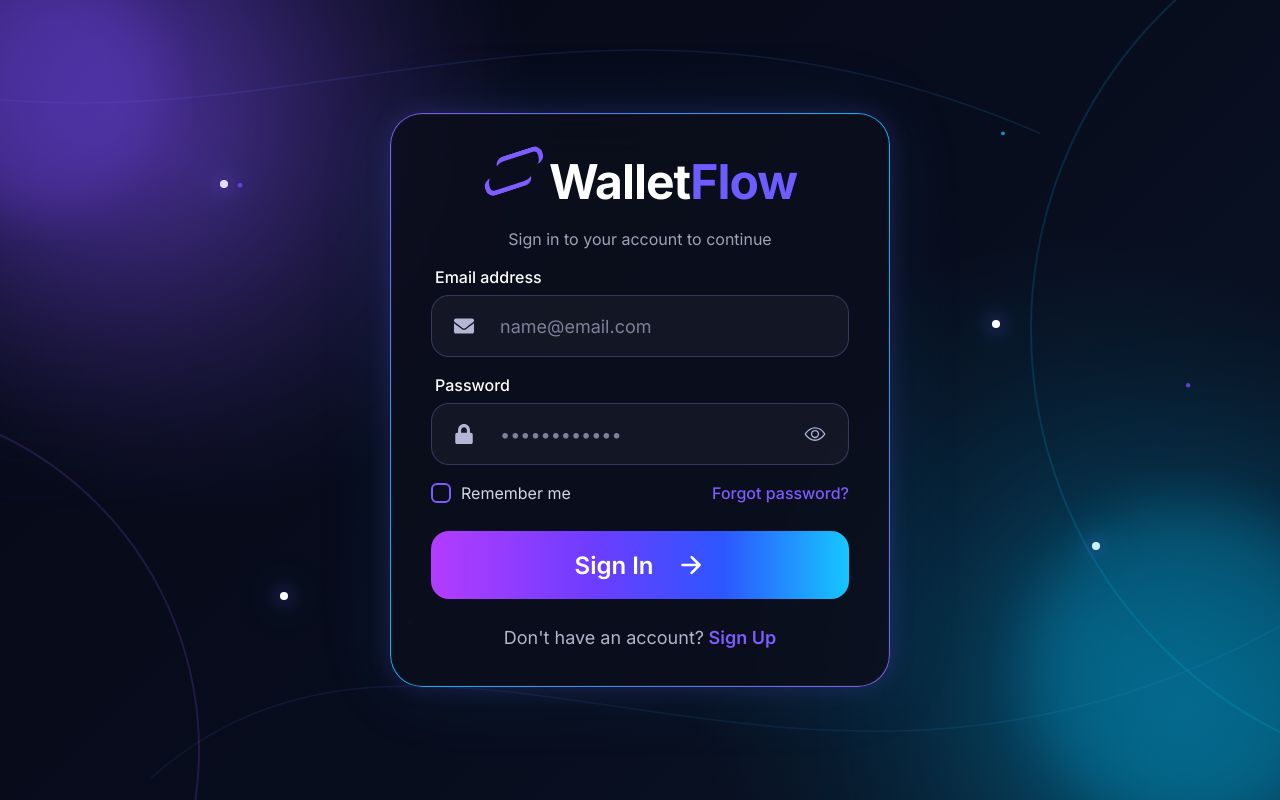
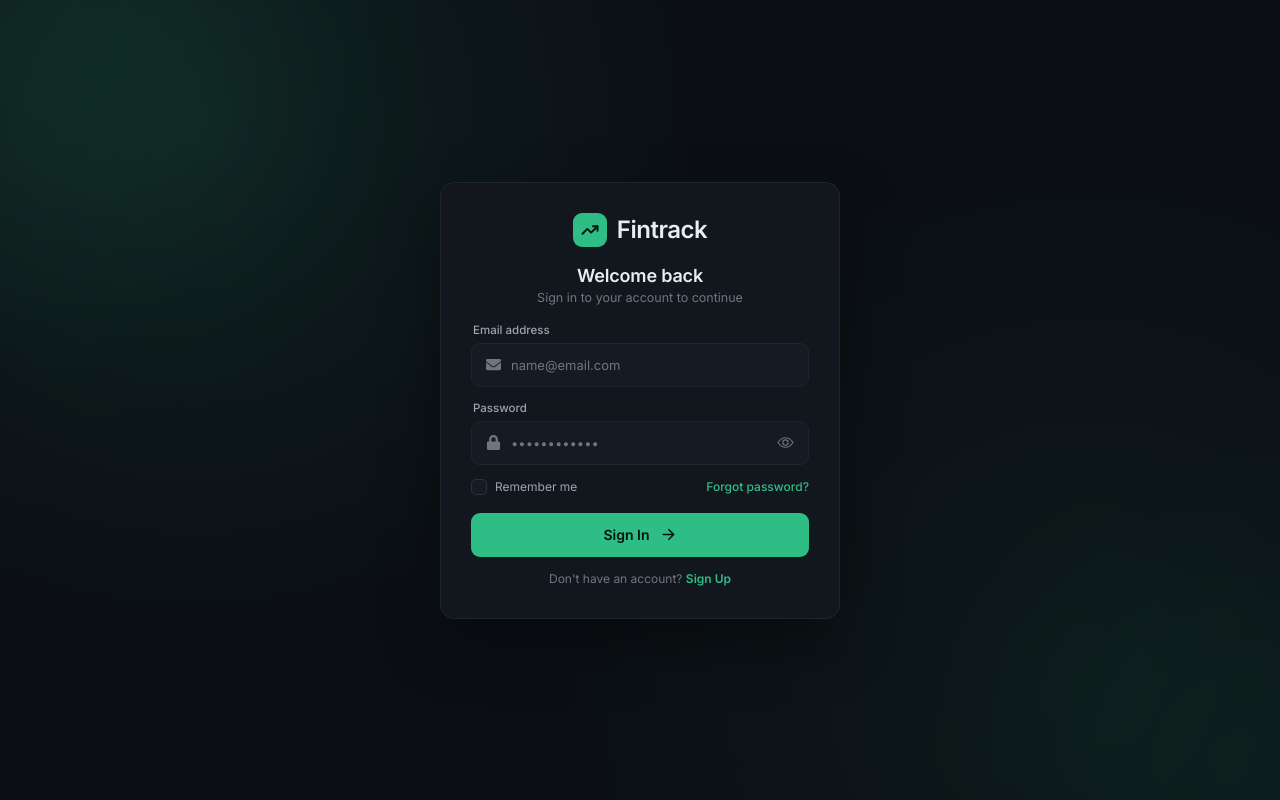
Before and after one commit to momoiscool123/finance-tracker, a React (Vite) app: page / in a window 1280 px wide. Built offline with nearby package versions, Linux system fonts and the light colour scheme.

Commit message:
updated login/registration pages to look cohesive with the rest of the project

```diff
--- a/src/pages/Login.jsx
+++ b/src/pages/Login.jsx
@@ -3,8 +3,19 @@ import { Link, useNavigate } from "react-router-dom";
 import { FaEnvelope, FaLock } from "react-icons/fa";
 import { IoEyeOutline, IoEyeOffOutline, IoArrowForward } from "react-icons/io5";
 
-import background from "../assets/auth-background.svg";
 import "../styles/auth.css";
+
+// Fintrack brand mark — same icon used in the dashboard sidebar.
+function BrandMark() {
+  return (
+    <span className="auth-mark" aria-hidden="true">
+      <svg width="18" height="18" viewBox="0 0 24 24" fill="none" stroke="currentColor" strokeWidth="2.5" strokeLinecap="round" strokeLinejoin="round">
+        <polyline points="22 7 13.5 15.5 8.5 10.5 2 17" />
+        <polyline points="16 7 22 7 22 13" />
+      </svg>
+    </span>
+  );
+}
 
 export default function Login() {
   const [showPassword, setShowPassword] = useState(false);
@@ -13,35 +24,19 @@ export default function Login() {
 
   return (
     <div className="login-page">
-      <div className="circle-left"></div>
-      <div className="circle-right"></div>
+      <div className="auth-glow auth-glow--1"></div>
+      <div className="auth-glow auth-glow--2"></div>
 
-      <div className="dot dot1"></div>
-      <div className="dot dot2"></div>
-      <div className="dot dot3"></div>
-      <div className="dot dot4"></div>
-
-      {/* Background SVG */}
-      <img src={background} alt="" className="background-svg" />
-
-      {/* Glow Effects */}
-      <div className="glow glow-purple"></div>
-      <div className="glow glow-blue"></div>
-
-      {/* Card */}
       <div className="login-card">
-        {/* Logo */}
+        {/* Brand */}
         <div className="logo-section">
-          <div className="logo-icon">
-            <span></span>
-          </div>
-          <h1 className="brand">
-            Wallet<span>Flow</span>
-          </h1>
+          <BrandMark />
+          <h1 className="brand">Fintrack</h1>
         </div>
 
         {/* Heading */}
         <div className="heading">
+          <h2>Welcome back</h2>
           <p>Sign in to your account to continue</p>
         </div>
 
@@ -104,8 +99,7 @@ export default function Login() {
           {/* Register link */}
           <div className="signup">
             <p>
-              Don't have an account?
-              <Link to="/register"> Sign Up</Link>
+              Don't have an account? <Link to="/register">Sign Up</Link>
             </p>
           </div>
         </form>
--- a/src/pages/Register.jsx
+++ b/src/pages/Register.jsx
@@ -3,8 +3,19 @@ import { Link, useNavigate } from "react-router-dom";
 import { FaUser, FaEnvelope, FaLock } from "react-icons/fa";
 import { IoEyeOutline, IoEyeOffOutline, IoArrowForward } from "react-icons/io5";
 
-import background from "../assets/auth-background.svg";
 import "../styles/auth.css";
+
+// Fintrack brand mark — same icon used in the dashboard sidebar.
+function BrandMark() {
+  return (
+    <span className="auth-mark" aria-hidden="true">
+      <svg width="18" height="18" viewBox="0 0 24 24" fill="none" stroke="currentColor" strokeWidth="2.5" strokeLinecap="round" strokeLinejoin="round">
+        <polyline points="22 7 13.5 15.5 8.5 10.5 2 17" />
+        <polyline points="16 7 22 7 22 13" />
+      </svg>
+    </span>
+  );
+}
 
 // Registration page — reuses the same scoped `.login-page` styles as Login.
 export default function Register() {
@@ -14,36 +25,20 @@ export default function Register() {
 
   return (
     <div className="login-page">
-      <div className="circle-left"></div>
-      <div className="circle-right"></div>
+      <div className="auth-glow auth-glow--1"></div>
+      <div className="auth-glow auth-glow--2"></div>
 
-      <div className="dot dot1"></div>
-      <div className="dot dot2"></div>
-      <div className="dot dot3"></div>
-      <div className="dot dot4"></div>
-
-      {/* Background SVG */}
-      <img src={background} alt="" className="background-svg" />
-
-      {/* Glow Effects */}
-      <div className="glow glow-purple"></div>
-      <div className="glow glow-blue"></div>
-
-      {/* Card */}
       <div className="login-card">
-        {/* Logo */}
+        {/* Brand */}
         <div className="logo-section">
-          <div className="logo-icon">
-            <span></span>
-          </div>
-          <h1 className="brand">
-            Wallet<span>Flow</span>
-          </h1>
+          <BrandMark />
+          <h1 className="brand">Fintrack</h1>
         </div>
 
         {/* Heading */}
         <div className="heading">
-          <p>Create your account to get started</p>
+          <h2>Create your account</h2>
+          <p>Start tracking your spending in minutes</p>
         </div>
 
         {/* Form */}
@@ -121,8 +116,7 @@ export default function Register() {
           {/* Login link */}
           <div className="signup">
             <p>
-              Already have an account?
-              <Link to="/"> Sign In</Link>
+              Already have an account? <Link to="/">Sign In</Link>
             </p>
           </div>
         </form>
--- a/src/styles/auth.css
+++ b/src/styles/auth.css
@@ -1,504 +1,270 @@
 /* ==========================================================================
-   Auth pages (Login / Register) — ported from the WalletFlow project.
-   Every rule is scoped under `.login-page` so these styles cannot leak into
-   or collide with the dashboard (.ft / .fc) styles. The original global
-   `*` reset and `body` rule were scoped/removed for the same reason.
+   Auth pages (Login / Register) — Fintrack theme.
+   Matches the dashboard's design system (same tokens as the `.ft` shell in
+   dashboard.css). Every rule is scoped under `.login-page` so nothing leaks
+   into or collides with the dashboard styles.
    ========================================================================== */
 
 @import url('https://fonts.googleapis.com/css2?family=Inter:wght@300;400;500;600;700;800&display=swap');
 
-/* scoped reset (was a global `*` selector in the source project) */
+.login-page {
+  /* Fintrack design tokens (mirror of the dashboard `.ft` tokens) */
+  --bg: #0b0f14;
+  --panel: #12171e;
+  --panel-2: #151b23;
+  --line: #1e252e;
+  --line-strong: #2a323d;
+  --text: #e6edf3;
+  --text-dim: #9ba4b0;
+  --text-mute: #6e7681;
+  --accent: #2ebd85;
+  --accent-hover: #38d89b;
+  --accent-soft: #2ebd8520;
+  --accent-ink: #06120c;
+
+  position: relative;
+  width: 100%;
+  min-height: 100vh;
+  display: flex;
+  justify-content: center;
+  align-items: center;
+  overflow: hidden;
+  padding: 24px;
+  background:
+    radial-gradient(circle at 15% 15%, rgba(46, 189, 133, .10), transparent 40%),
+    radial-gradient(circle at 85% 85%, rgba(46, 189, 133, .06), transparent 42%),
+    var(--bg);
+  color: var(--text);
+  font-family: Inter, -apple-system, BlinkMacSystemFont, "Segoe UI", Roboto, sans-serif;
+  -webkit-font-smoothing: antialiased;
+}
 .login-page,
 .login-page *,
 .login-page *::before,
 .login-page *::after {
   box-sizing: border-box;
 }
-.login-page * {
-  margin: 0;
-  padding: 0;
-  font-family: 'Inter', sans-serif;
+.login-page * { margin: 0; padding: 0; }
+.login-page :focus-visible {
+  outline: 2px solid var(--accent);
+  outline-offset: 2px;
+  border-radius: 6px;
 }
 
-/* ===========================
-   FULL PAGE BACKGROUND
-=========================== */
-.login-page {
-  position: relative;
-  width: 100vw;
-  min-height: 100vh;
-  display: flex;
-  justify-content: center;
-  align-items: center;
-  overflow: hidden;
-  background:
-    radial-gradient(circle at 15% 20%, rgba(143, 92, 255, .25), transparent 28%),
-    radial-gradient(circle at 85% 80%, rgba(0, 195, 255, .18), transparent 32%),
-    linear-gradient(135deg, #050816 0%, #080d1d 55%, #091426 100%);
-}
-
-/* ===========================
-   SVG BACKGROUND
-=========================== */
-.login-page .background-svg {
-  position: absolute;
-  inset: 0;
-  width: 100%;
-  height: 100%;
-  object-fit: cover;
-  opacity: .75;
-  pointer-events: none;
-  user-select: none;
-}
-
-/* ===========================
-   GLOWS
-=========================== */
-.login-page .glow {
+/* ---- subtle background glows (on-brand green, replaces the purple/blue) ---- */
+.login-page .auth-glow {
   position: absolute;
   border-radius: 50%;
   filter: blur(120px);
   z-index: 0;
+  pointer-events: none;
+  background: var(--accent);
 }
-.login-page .glow-purple {
-  width: 380px;
-  height: 380px;
-  background: #7B4CFF;
-  top: -120px;
-  left: -120px;
-  opacity: .55;
-}
-.login-page .glow-blue {
-  width: 330px;
-  height: 330px;
-  background: #00C8FF;
-  bottom: -90px;
-  right: -90px;
-  opacity: .45;
-}
+.login-page .auth-glow--1 { width: 380px; height: 380px; opacity: .12; top: -130px; left: -130px; }
+.login-page .auth-glow--2 { width: 340px; height: 340px; opacity: .07; bottom: -130px; right: -130px; }
 
-/* =========================
-   CARD
-========================= */
+/* ---- card (styled like a dashboard panel) ---- */
 .login-page .login-card {
-  width: 500px;
-  padding: 38px 40px;
-  border-radius: 32px;
-  background: rgba(11, 14, 28, 0.82);
-  backdrop-filter: blur(25px);
-  border: 1px solid rgba(110, 108, 255, 0.35);
-
   position: relative;
   z-index: 10;
-
+  width: 100%;
+  max-width: 400px;
+  padding: 30px 30px 32px;
+  border-radius: 14px;
+  background: var(--panel);
+  border: 1px solid var(--line);
+  box-shadow: 0 24px 60px #00000060;
   display: flex;
   flex-direction: column;
   gap: 18px;
-
-  box-shadow:
-    0 0 25px rgba(126, 86, 255, .18),
-    0 0 80px rgba(0, 174, 255, .10),
-    inset 0 0 0 1px rgba(255, 255, 255, .04);
-
-  animation: cardFade .8s ease;
+  animation: authFade .5s ease;
 }
 
-/* glowing border */
-.login-page .login-card::before {
-  content: "";
-  position: absolute;
-  inset: -1px;
-  pointer-events: none;
-  border-radius: 32px;
-  padding: 1px;
-  background: linear-gradient(135deg, #8D5CFF, #00C8FF, #8D5CFF);
-  -webkit-mask:
-    linear-gradient(#fff 0 0) content-box,
-    linear-gradient(#fff 0 0);
-  mask:
-    linear-gradient(#fff 0 0) content-box,
-    linear-gradient(#fff 0 0);
-  -webkit-mask-composite: xor;
-  mask-composite: exclude;
-  opacity: .9;
-}
-
-/* =========================
-   LOGO
-========================= */
+/* ---- brand lockup (matches the sidebar mark) ---- */
 .login-page .logo-section {
   display: flex;
   justify-content: center;
   align-items: center;
-  gap: 16px;
+  gap: 10px;
 }
-.login-page .logo-icon {
-  width: 50px;
-  height: 50px;
-  display: flex;
-  justify-content: center;
-  align-items: center;
-}
-.login-page .logo-icon span {
-  width: 48px;
-  height: 18px;
-  border: 5px solid #7f5cff;
-  border-radius: 50px;
-  border-top: none;
-  border-right: none;
-  transform: rotate(-18deg);
-  position: relative;
-}
-.login-page .logo-icon span::after {
-  content: "";
-  position: absolute;
-  right: -18px;
-  top: -17px;
-  width: 48px;
-  height: 18px;
-  border: 5px solid #7f5cff;
-  border-radius: 50px;
-  border-bottom: none;
-  border-left: none;
+.login-page .auth-mark {
+  width: 34px;
+  height: 34px;
+  border-radius: 9px;
+  background: var(--accent);
+  color: var(--accent-ink);
+  display: grid;
+  place-items: center;
+  flex: none;
 }
 .login-page .brand {
-  color: white;
-  font-size: 48px;
-  font-weight: 700;
-  letter-spacing: -1px;
-}
-.login-page .brand span {
-  color: #6d5cff;
+  color: var(--text);
+  font-size: 24px;
+  font-weight: 600;
+  letter-spacing: -0.02em;
 }
 
-/* =========================
-   HEADING
-========================= */
-.login-page .heading {
-  text-align: center;
+/* ---- heading ---- */
+.login-page .heading { text-align: center; }
+.login-page .heading h2 {
+  color: var(--text);
+  font-size: 18px;
+  font-weight: 600;
+  letter-spacing: -0.01em;
+  margin-bottom: 4px;
 }
 .login-page .heading p {
-  color: #9ea3b7;
-  font-size: 16px;
+  color: var(--text-mute);
+  font-size: 12.5px;
 }
 
-/* =========================
-   FORM
-========================= */
-.login-page form {
-  display: flex;
-  flex-direction: column;
-  gap: 18px;
-}
-.login-page .input-group {
-  display: flex;
-  flex-direction: column;
-  gap: 8px;
-  width: 100%;
-}
+/* ---- form ---- */
+.login-page form { display: flex; flex-direction: column; gap: 14px; }
+.login-page .input-group { display: flex; flex-direction: column; gap: 6px; width: 100%; }
 .login-page .input-group label {
-  color: #ffffff;
-  font-size: 16px;
+  color: var(--text-dim);
+  font-size: 11.5px;
   font-weight: 500;
-  display: block;
-  width: 100%;
   text-align: left;
-  padding-left: 4px;
+  padding-left: 2px;
 }
 
-/* =========================
-   INPUTS
-========================= */
 .login-page .input-box {
   position: relative;
-  height: 62px;
-  border-radius: 18px;
+  height: 44px;
+  border-radius: 9px;
   display: flex;
   align-items: center;
-  gap: 16px;
-  padding: 0 22px;
-  background: rgba(255, 255, 255, .04);
-  border: 1px solid rgba(150, 160, 255, .25);
-  transition: .35s;
+  gap: 10px;
+  padding: 0 14px;
+  background: var(--panel-2);
+  border: 1px solid var(--line);
+  transition: border-color .15s ease, box-shadow .15s ease;
 }
-.login-page .input-box:hover {
-  border-color: #7b5cff;
+.login-page .input-box:hover { border-color: var(--line-strong); }
+.login-page .input-box:focus-within {
+  border-color: var(--accent);
+  box-shadow: 0 0 0 3px var(--accent-soft);
 }
-.login-page .input-box:focus-within {
-  border-color: #00bfff;
-  box-shadow: 0 0 18px rgba(0, 191, 255, .15);
-}
-.login-page .icon {
-  color: #b3b7d4;
-  font-size: 20px;
-}
+.login-page .icon { color: var(--text-mute); font-size: 15px; flex: none; }
 .login-page .input-box input {
   flex: 1;
+  min-width: 0;
   background: none;
   border: none;
   outline: none;
-  color: white;
-  font-size: 18px;
-  padding-left: 10px;
+  color: var(--text);
+  font-size: 13px;
+  font-family: inherit;
 }
-.login-page .input-box input::placeholder {
-  color: #7d829b;
+.login-page .input-box input::placeholder { color: var(--text-mute); }
+.login-page .eye {
+  color: var(--text-mute);
+  font-size: 17px;
+  cursor: pointer;
+  flex: none;
+  transition: color .15s ease;
 }
-.login-page .eye {
-  margin-left: 12px;
-  color: #A8B3D1;
-  font-size: 22px;
-  cursor: pointer;
-  transition: 0.3s;
-}
-.login-page .eye:hover {
-  color: #ffffff;
-}
+.login-page .eye:hover { color: var(--text); }
 
-/* =========================
-   DECORATIVE SHAPES
-========================= */
-.login-page .circle-left {
-  position: absolute;
-  width: 700px;
-  height: 700px;
-  left: -500px;
-  bottom: -300px;
-  border-radius: 50%;
-  border: 2px solid rgba(150, 90, 255, .18);
-}
-.login-page .circle-right {
-  position: absolute;
-  width: 900px;
-  height: 900px;
-  right: -650px;
-  top: -120px;
-  border-radius: 50%;
-  border: 2px solid rgba(0, 195, 255, .15);
-}
-.login-page .dot {
-  position: absolute;
-  width: 8px;
-  height: 8px;
-  z-index: 0;
-  border-radius: 50%;
-  background: white;
-  box-shadow:
-    0 0 18px #8f5cff,
-    0 0 40px #00c8ff;
-}
-.login-page .dot1 { top: 180px; left: 220px; }
-.login-page .dot2 { top: 320px; right: 280px; }
-.login-page .dot3 { bottom: 200px; left: 280px; }
-.login-page .dot4 { bottom: 250px; right: 180px; }
-
-/* ===========================
-   OPTIONS
-=========================== */
+/* ---- options row ---- */
 .login-page .options {
   display: flex;
   justify-content: space-between;
   align-items: center;
-  margin-top: 0;
 }
 .login-page .remember {
   display: flex;
   align-items: center;
-  gap: 10px;
+  gap: 8px;
   cursor: pointer;
-  color: #d3d6e6;
-  font-size: 16px;
+  color: var(--text-dim);
+  font-size: 12px;
   user-select: none;
 }
 .login-page .remember input {
   position: absolute;
   opacity: 0;
-  width: 20px;
-  height: 20px;
+  width: 16px;
+  height: 16px;
   cursor: pointer;
-  accent-color: #7b5cff;
 }
 .login-page .custom-check {
-  width: 20px;
-  height: 20px;
-  border: 2px solid #7b5cff;
-  border-radius: 6px;
-  display: flex;
-  justify-content: center;
-  align-items: center;
-  background: transparent;
-  color: white;
-  font-size: 14px;
-  font-weight: bold;
-  transition: .3s;
+  width: 16px;
+  height: 16px;
+  border: 1.5px solid var(--line-strong);
+  border-radius: 5px;
+  display: grid;
+  place-items: center;
+  background: var(--panel-2);
+  color: var(--accent-ink);
+  font-size: 11px;
+  font-weight: 700;
+  transition: .15s;
 }
 .login-page .remember input:checked + .custom-check {
-  background: #7b5cff;
-  border-color: #7b5cff;
-  box-shadow: 0 0 12px rgba(123, 92, 255, .4);
+  background: var(--accent);
+  border-color: var(--accent);
 }
-.login-page .remember:hover .custom-check {
-  border-color: #35c8ff;
-  box-shadow: 0 0 10px rgba(53, 200, 255, .3);
+.login-page .remember:hover .custom-check { border-color: var(--accent); }
+.login-page .options a {
+  color: var(--accent);
+  text-decoration: none;
+  font-size: 12px;
+  font-weight: 500;
+  transition: color .15s ease;
 }
-.login-page .options a {
-  color: #7b5cff;
-  text-decoration: none;
-  font-size: 16px;
-  font-weight: 500;
-  transition: .3s;
-  cursor: pointer;
-  position: relative;
-}
-.login-page .options a:hover {
-  color: #35c8ff;
-}
-.login-page .options a::after {
-  content: "";
-  position: absolute;
-  left: 0;
-  bottom: -3px;
-  width: 0;
-  height: 2px;
-  background: #35c8ff;
-  transition: .3s;
-}
-.login-page .options a:hover::after {
-  width: 100%;
-}
+.login-page .options a:hover { color: var(--accent-hover); }
 
-/* ===========================
-   PRIMARY BUTTON (Sign In / Create Account)
-=========================== */
+/* ---- primary button (Sign In / Create Account) ---- */
 .login-page .signin-btn {
   width: 100%;
-  height: 68px;
-  margin-top: 10px;
+  height: 44px;
+  margin-top: 4px;
   border: none;
-  border-radius: 18px;
+  border-radius: 9px;
   cursor: pointer;
   display: flex;
   justify-content: center;
   align-items: center;
-  gap: 18px;
-  color: white;
-  font-size: 24px;
+  gap: 10px;
+  color: var(--accent-ink);
+  font-size: 14px;
   font-weight: 600;
-  background: linear-gradient(90deg, #b33cff 0%, #6b3dff 40%, #2d56ff 70%, #16c6ff 100%);
-  transition: .35s;
+  font-family: inherit;
+  background: var(--accent);
+  transition: transform .15s ease, box-shadow .15s ease, filter .15s ease;
 }
 .login-page .signin-btn:hover {
-  cursor: pointer;
-  transform: translateY(-4px) scale(1.02);
-  box-shadow:
-    0 0 20px rgba(179, 60, 255, .35),
-    0 0 40px rgba(22, 198, 255, .25);
-  filter: brightness(1.08);
+  filter: brightness(1.05);
+  box-shadow: 0 6px 20px #2ebd8540;
+  transform: translateY(-1px);
 }
-.login-page .signin-btn:active {
-  transform: scale(.98);
-  transition: .1s;
+.login-page .signin-btn:active { transform: translateY(0); }
+.login-page .arrow { font-size: 17px; transition: transform .15s ease; }
+.login-page .signin-btn:hover .arrow { transform: translateX(4px); }
+
+/* ---- sign up / sign in link row ---- */
+.login-page .signup { text-align: center; }
+.login-page .signup p { color: var(--text-mute); font-size: 12px; }
+.login-page .signup a {
+  color: var(--accent);
+  text-decoration: none;
+  font-weight: 600;
+  transition: color .15s ease;
 }
-.login-page .arrow {
-  font-size: 28px;
-  margin-left: 6px;
-  transition: .3s ease;
-}
-.login-page .signin-btn:hover .arrow {
-  transform: translateX(10px);
+.login-page .signup a:hover { color: var(--accent-hover); }
+
+/* ---- animation ---- */
+@keyframes authFade {
+  from { opacity: 0; transform: translateY(8px); }
+  to   { opacity: 1; transform: none; }
 }
 
-/* ===========================
-   DIVIDER
-=========================== */
-.login-page .divider {
-  display: flex;
-  align-items: center;
-  gap: 18px;
+/* ---- responsive ---- */
+@media (max-width: 480px) {
+  .login-page .login-card { padding: 26px 22px 28px; }
 }
-.login-page .divider span {
-  flex: 1;
-  height: 1px;
-  background: rgba(255, 255, 255, .12);
+@media (prefers-reduced-motion: reduce) {
+  .login-page *, .login-page .login-card { animation: none !important; transition: none !important; }
 }
-.login-page .divider p {
-  color: #8e93ac;
-  font-size: 16px;
-  white-space: nowrap;
-}
-
-/* ===========================
-   SIGN UP / SIGN IN LINK ROW
-=========================== */
-.login-page .signup {
-  margin-top: 10px;
-  text-align: center;
-}
-.login-page .signup p {
-  color: #b2b6cb;
-  font-size: 18px;
-}
-.login-page .signup a {
-  color: #7a5cff;
-  text-decoration: none;
-  font-weight: 600;
-  transition: .3s;
-  cursor: pointer;
-  position: relative;
-}
-.login-page .signup a:hover {
-  color: #35c8ff;
-}
-.login-page .signup a::after {
-  content: "";
-  position: absolute;
-  left: 0;
-  bottom: -2px;
-  width: 0;
-  height: 2px;
-  background: #35c8ff;
-  transition: .3s;
-}
-.login-page .signup a:hover::after {
-  width: 100%;
-}
-
-/* ===========================
-   ANIMATIONS
-=========================== */
-@keyframes cardFade {
-  from {
-    opacity: 0;
-    transform: translateY(30px) scale(.96);
-  }
-  to {
-    opacity: 1;
-    transform: translateY(0) scale(1);
-  }
-}
-
-/* ===========================
-   RESPONSIVE
-=========================== */
-@media (max-width: 700px) {
-  .login-page .login-card {
-    width: 92%;
-    padding: 40px 28px;
-  }
-  .login-page .brand {
-    font-size: 42px;
-  }
-  .login-page .heading h2 {
-    font-size: 36px;
-  }
-  .login-page .heading p {
-    font-size: 17px;
-  }
-  .login-page .input-box {
-    height: 64px;
-  }
-  .login-page .signin-btn {
-    height: 56px;
-    font-size: 20px;
-  }
-}
```
Also changed, not shown: src/assets/auth-background.svg (deleted).
